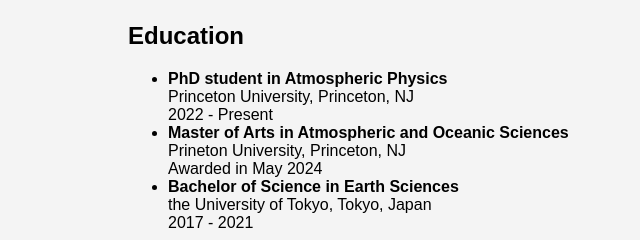
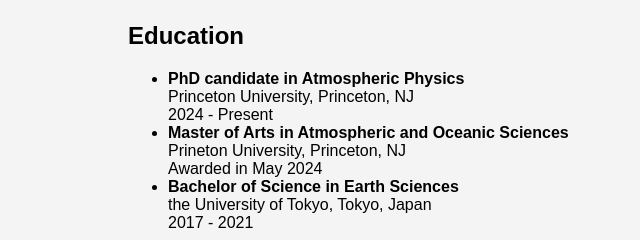
Before and after one commit to l-hirose/personal-website, a plain HTML site: page index.html in a window 1280 px wide. Shown: the part 513-753 px from the top of the page, 0-640 px from the left. Drawn offline with Linux system fonts and the light colour scheme.

Commit message:
Update index.html
changed to phd candidate

```diff
--- a/index.html
+++ b/index.html
@@ -62,9 +62,9 @@ Climate change presents a formidable challenge due to its global scale and signi
             <h2>Education</h2>
             <ul>
                 <li>
-                    <strong>PhD student in Atmospheric Physics</strong><br>
+                    <strong>PhD candidate in Atmospheric Physics</strong><br>
                     Princeton University, Princeton, NJ<br>
-                    2022 - Present
+                    2024 - Present
                 </li>
                 <li>
                     <strong>Master of Arts in Atmospheric and Oceanic Sciences</strong><br>
```
